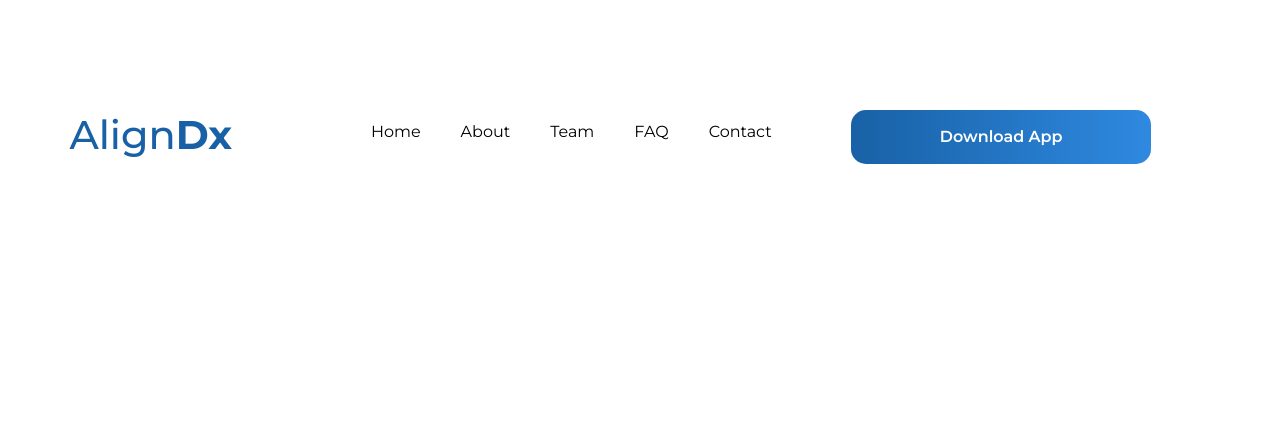
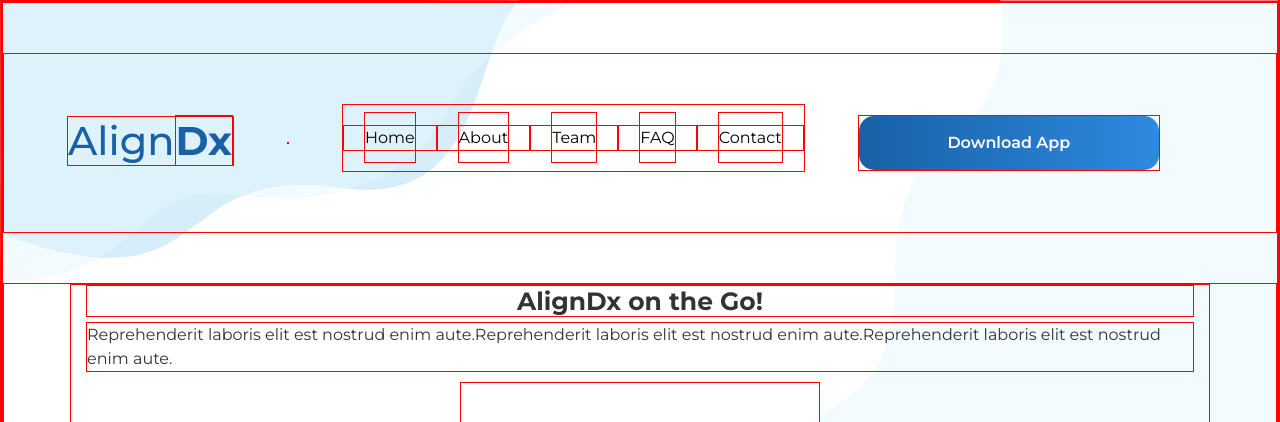
Before and after one commit to doxeylab/aligndx, a React (Create React App) app in the folder pocd-seq-app/: page /download in a window 1280 px wide. Shown: the top 422 px of the page. Built offline with nearby package versions, Linux system fonts and the light colour scheme; grey boxes are pictures that could not be loaded.

Commit message:
download pg

```diff
--- a/pocd-seq-app/src/App.js
+++ b/pocd-seq-app/src/App.js
@@ -7,6 +7,7 @@ import About from './pages/About';
 import Team from './pages/Team';
 import FAQ from './pages/FAQ';
 import Result from './pages/Result';
+import DownloadPage from './pages/DownloadPage';
 
 
   function App() {
@@ -20,6 +21,7 @@ import Result from './pages/Result';
           <Route path='/contact' component={Contact} />
           <Route path='/FAQ' component={FAQ} />
           <Route path='/team' component={Team} />
+          <Route path='/download' component={DownloadPage} />
           <Route path='/result' component={Result} />
         </Switch>
       </Router>
--- a/pocd-seq-app/src/components/FileUploader.js
+++ b/pocd-seq-app/src/components/FileUploader.js
@@ -1,4 +1,3 @@
-
 import React, { useState, useEffect, useRef } from "react";
 // eslint-disable-next-line
 import UploadService from "../services/FileUploadService";
@@ -9,7 +8,7 @@ import LoadingSpinner from './LoadingSpinner';
 
 
 const FileUploader = () => {
-
+  // eslint-disable-next-line
   const [loading, setLoading] = useState(false);
   const [selectedFiles, setSelectedFiles] = useState([]);
   // eslint-disable-next-line
--- a/pocd-seq-app/src/components/Navbar.js
+++ b/pocd-seq-app/src/components/Navbar.js
@@ -1,5 +1,5 @@
 import React, { useState } from 'react';
-import { Button } from '../pages/Download';
+import { Button } from '../pages/HomeBtn';
 import { Link } from 'react-router-dom';
 
 function Navbar() {
--- a/pocd-seq-app/src/components/ResultAxios.js
+++ b/pocd-seq-app/src/components/ResultAxios.js
@@ -2,7 +2,7 @@ import React, {useState, useEffect} from 'react';
 import axios from 'axios';
 
 
-const ResultAnalysis = () => {
+const ResultAxios = () => {
   // eslint-disable-next-line
   const [result, setResult] = useState(null);
 
@@ -23,4 +23,4 @@ const ResultAnalysis = () => {
    )
 }
 
-export default ResultAnalysis
+export default ResultAxios;
--- /dev/null
+++ b/pocd-seq-app/src/pages/DownloadAppBtn.js
@@ -0,0 +1,10 @@
+import React from 'react';
+
+
+export function Button() {
+  return (
+    <a href='https://play.google.com/store'>
+      <button className='download-app-btn'>Download App</button>
+    </a>
+  );
+}
--- /dev/null
+++ b/pocd-seq-app/src/pages/DownloadPage.js
@@ -0,0 +1,36 @@
+import React from 'react';
+import { Container } from 'react-bootstrap';
+import topLeftBackground from '../assets/topLeftBackground.svg';
+import rightBackground from '../assets/rightBackground.svg';
+import demo_video from '../assets/demo_video.mp4';
+import { Button } from '../pages/DownloadAppBtn';
+
+const DownloadPage = () => {
+  return (
+      <>
+         <div className="download-page">
+                <Container className="download-page-wrapper">
+
+                    <h1 className="download-page-text">AlignDx on the Go!</h1>
+                        <p>
+                            Reprehenderit laboris elit est nostrud enim aute.Reprehenderit laboris elit est nostrud enim aute.Reprehenderit laboris elit est nostrud enim aute.
+                        </p>
+                            <video width="360" height="640" className="download-page-video"
+                                autoPlay
+                                loop
+                                muted
+                            >
+                                <source src={demo_video} type="video/mp4"/>
+                            </video>
+
+                    <Button />
+
+                </Container>
+                <img className="topLeftBackground" src={topLeftBackground} alt='topLeftBackground' />
+                <img className="rightBackground" src={rightBackground} alt='rightBackground' />
+            </div>
+      </>
+  );
+}
+
+export default DownloadPage;
--- a/pocd-seq-app/src/pages/Result.js
+++ b/pocd-seq-app/src/pages/Result.js
@@ -1,5 +1,4 @@
 import React from 'react';
-
 import { Container, Row, Col } from 'react-bootstrap';
 import topLeftBackground from '../assets/topLeftBackground.svg';
 import rightBackground from '../assets/rightBackground.svg';
@@ -37,8 +36,6 @@ const Result = () => {
                         </Col>
                     </Row>
 
-
-
                 </Container>
                 <img className="topLeftBackground" src={topLeftBackground} alt='topLeftBackground' />
                 <img className="rightBackground" src={rightBackground} alt='rightBackground' />
--- /dev/null
+++ b/pocd-seq-app/src/styles/componentStyles/DownloadPage.css
@@ -0,0 +1,18 @@
+* {
+    border:1px solid red;
+}
+
+.download-page-video {
+    display:flex;
+    align-items: center;
+    justify-content: center;
+    margin:0 auto;
+}
+
+.download-page {
+    margin-bottom: 3rem;
+}
+
+.download-page-text {
+    text-align: center;
+}
--- a/pocd-seq-app/src/styles/main.scss
+++ b/pocd-seq-app/src/styles/main.scss
@@ -17,3 +17,4 @@
 @import "./componentStyles/Navbar.css";
 @import "./componentStyles/LoadingPage.css";
 @import "./componentStyles/Result.css";
+@import "./componentStyles/DownloadPage.css";
```
Also changed, not shown: pocd-seq-app/src/pages/HomeBtn.js (renamed from pocd-seq-app/src/pages/Download.js), 1 other file (tests, documents, lock files or other folders).
